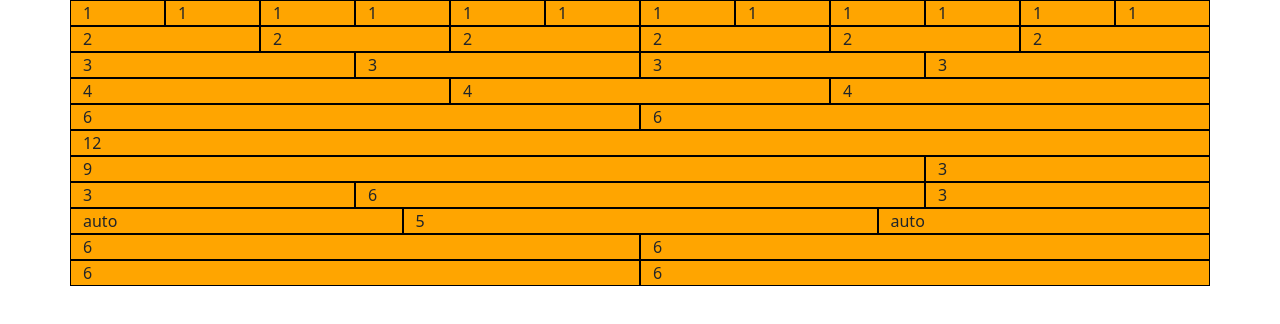
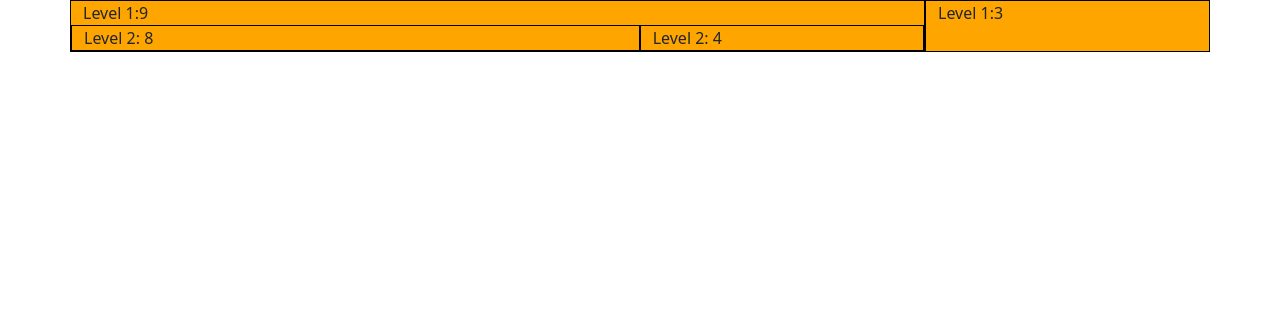
Before and after one commit to Naru-hub/web_html_lesson, a plain HTML site: page bootstrap5/indx.html in a window 1280 px wide. Drawn offline with nearby package versions, Linux system fonts and the light colour scheme.

Commit message:
Node replacement

```diff
--- a/bootstrap5/indx.html
+++ b/bootstrap5/indx.html
@@ -4,7 +4,7 @@
   <meta charset="UTF-8">
   <meta http-equiv="X-UA-Compatible" content="IE=edge">
   <meta name="viewport" content="width=device-width, initial-scale=1.0">
-  <title>grid</title>
+  <title>Grid System</title>
   <link href="https://cdn.jsdelivr.net/npm/bootstrap@5.0.0-beta3/dist/css/bootstrap.min.css" rel="stylesheet" integrity="sha384-eOJMYsd53ii+scO/bJGFsiCZc+5NDVN2yr8+0RDqr0Ql0h+rP48ckxlpbzKgwra6" crossorigin="anonymous">
 
   <style>
@@ -16,67 +16,34 @@
 </head>
 <body>
   <div class="container">
+    <!-- <div class="row">
+      <div class="col-lg-1 col-md-2 orange">1</div>
+      <div class="col-lg-1 col-md-2 orange">1</div>
+      <div class="col-lg-1 col-md-2 orange">1</div>
+      <div class="col-lg-1 col-md-2 orange">1</div>
+      <div class="col-lg-1 col-md-2 orange">1</div>
+      <div class="col-lg-1 col-md-2 orange">1</div>
+      <div class="col-lg-1 col-md-2 orange">1</div>
+      <div class="col-lg-1 col-md-2 orange">1</div>
+      <div class="col-lg-1 col-md-2 orange">1</div>
+      <div class="col-lg-1 col-md-2 orange">1</div>
+      <div class="col-lg-1 col-md-2 orange">1</div>
+      <div class="col-lg-1 col-md-2 orange">1</div>
+    </div> -->
     <div class="row">
-      <div class="col-1 orange">1</div>
-      <div class="col-1 orange">1</div>
-      <div class="col-1 orange">1</div>
-      <div class="col-1 orange">1</div>
-      <div class="col-1 orange">1</div>
-      <div class="col-1 orange">1</div>
-      <div class="col-1 orange">1</div>
-      <div class="col-1 orange">1</div>
-      <div class="col-1 orange">1</div>
-      <div class="col-1 orange">1</div>
-      <div class="col-1 orange">1</div>
-      <div class="col-1 orange">1</div>
-    </div>
-    <div class="row">
-      <div class="col-2 orange">2</div>
-      <div class="col-2 orange">2</div>
-      <div class="col-2 orange">2</div>
-      <div class="col-2 orange">2</div>
-      <div class="col-2 orange">2</div>
-      <div class="col-2 orange">2</div>
-    </div>
-    <div class="row">
-      <div class="col-3 orange">3</div>
-      <div class="col-3 orange">3</div>
-      <div class="col-3 orange">3</div>
-      <div class="col-3 orange">3</div>
-    </div>
-    <div class="row">
-      <div class="col-4 orange">4</div>
-      <div class="col-4 orange">4</div>
-      <div class="col-4 orange">4</div>
-    </div>
-    <div class="row">
-      <div class="col-6 orange">6</div>
-      <div class="col-6 orange">6</div>
-    </div>
-    <div class="row">
-      <div class="col-12 orange">12</div>
-    </div>
-    <div class="row">
-      <div class="col-9 orange">9</div>
-      <div class="col-3 orange">3</div>
-    </div>
-    <div class="row">
-      <div class="col-3 orange">3</div>
-      <div class="col-6 orange">6</div>
-      <div class="col-3 orange">3</div>
-    </div>
-    <div class="row">
-      <div class="col orange">auto</div>
-      <div class="col-5 orange">5</div>
-      <div class="col orange">auto</div>
-    </div>
-    <div class="row">
-      <div class="col-6 orange">6</div>
-      <div class="col-6 orange">6</div>
-      <div class="col-6 orange">6</div>
-      <div class="col-6 orange">6</div>
+      <div class="col-sm-9 orange">
+        Level 1:9
+        <div class="row">
+          <div class="col-sm-8 orange">Level 2: 8</div>
+          <div class="col-sm-4 orange">Level 2: 4</div>
+        </div>
+      </div>
+      <div class="col-sm-3 orange">
+        Level 1:3
+      </div>
     </div>
   </div>
+
 
   <script src="https://cdn.jsdelivr.net/npm/bootstrap@5.0.0-beta3/dist/js/bootstrap.bundle.min.js" integrity="sha384-JEW9xMcG8R+pH31jmWH6WWP0WintQrMb4s7ZOdauHnUtxwoG2vI5DkLtS3qm9Ekf" crossorigin="anonymous"></script>
 </body>
```
Also changed, not shown: bootstrap/indx.html (deleted, +0 -38 lines), js_dom/js/replace_child.js (added, +21 -0 lines), js_dom/replace_child.html (added, +14 -0 lines), 1 other file.
